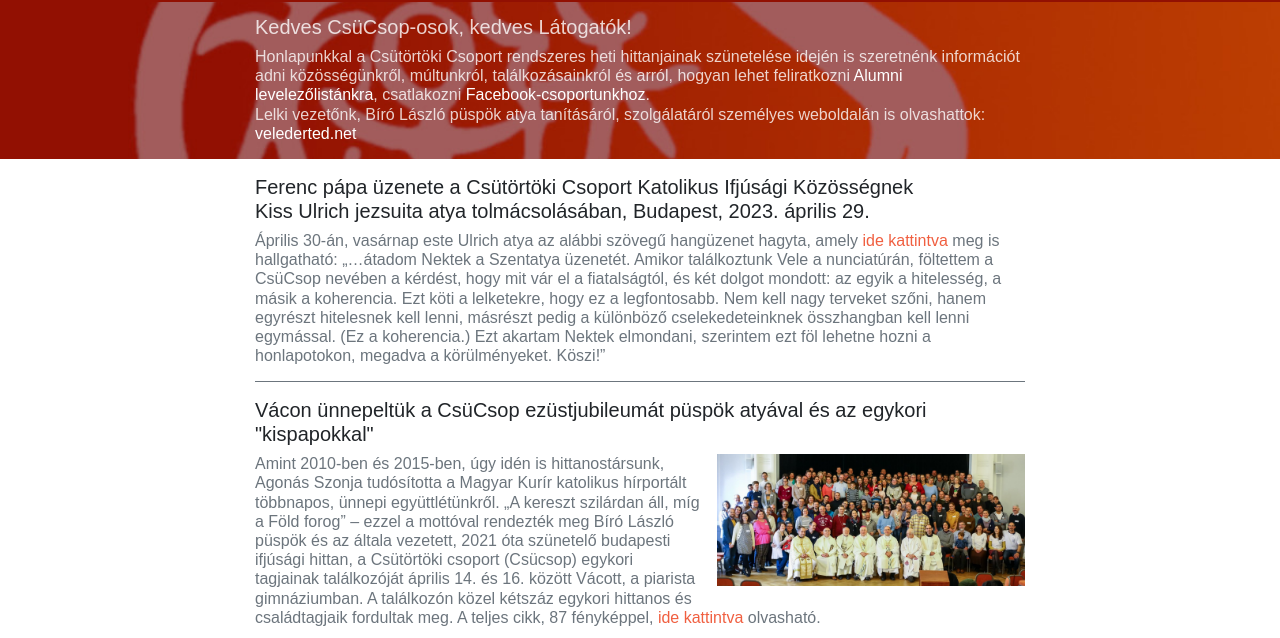
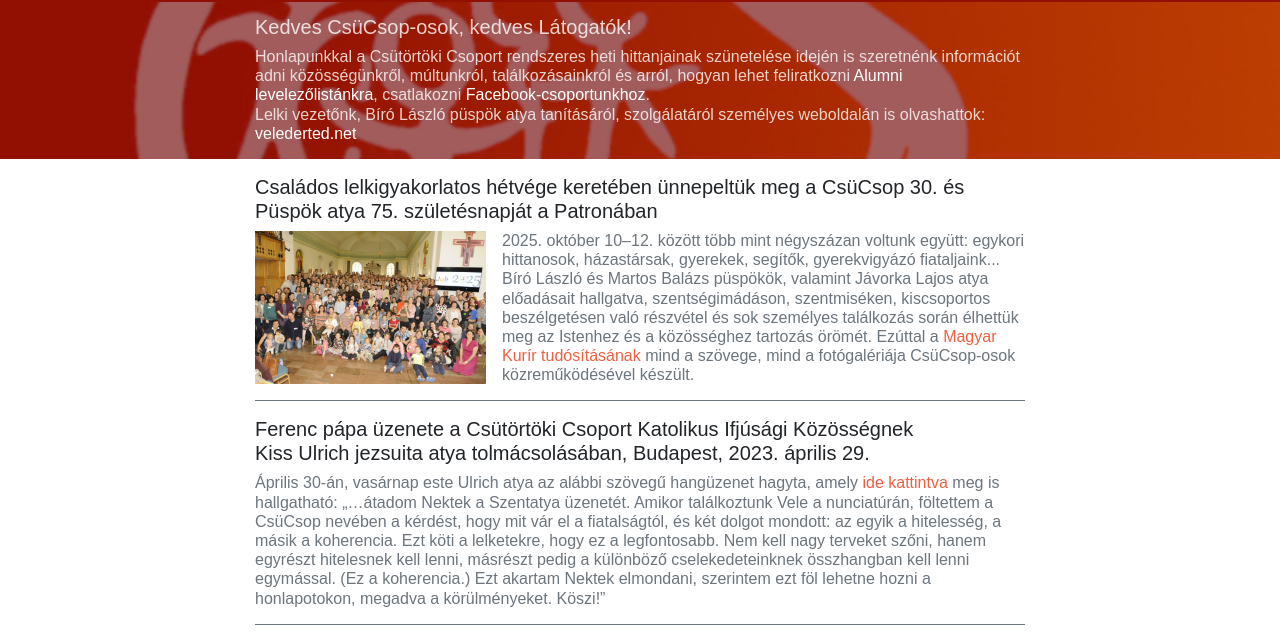
Before and after one commit to oroszgy/csucsop.hu, a plain HTML site: page index.html in a window 1280 px wide. Shown: the part 49-687 px from the top of the page. Drawn offline with Linux system fonts and the light colour scheme.

Commit message:
Add files via upload

```diff
--- a/index.html
+++ b/index.html
@@ -87,6 +87,17 @@ Lelki vezetőnk, Bíró László püspök atya tanításáról, szolgálatáról
         <div class="container">
         <div class="row">
           <div class="col-lg-12 mx-auto text-left mw800">
+		    <h5>
+Családos lelkigyakorlatos hétvége keretében ünnepeltük meg a CsüCsop 30. és Püspök atya 75. születésnapját a Patronában
+			</h5>
+            <p class="text-muted">
+			<img src="patrona01.jpg" title="Forrás: Vidákovits István" style="float:left" width="30%" class="mb-3 mr-3"/>
+2025. október 10–12. között több mint négyszázan voltunk együtt: egykori hittanosok, házastársak, gyerekek, segítők, gyerekvigyázó fiataljaink... Bíró László és Martos Balázs püspökök, valamint Jávorka Lajos atya előadásait hallgatva, szentségimádáson, szentmiséken, kiscsoportos beszélgetésen való részvétel és sok személyes találkozás során élhettük meg az Istenhez és a közösséghez tartozás örömét. Ezúttal a <a href="https://www.magyarkurir.hu/hirek/a-joisten-is-tud-halozatot-epiteni-harminc-eve-szokkent-szarba-budapest-meghatarozo-hittanja" target="new">Magyar Kurír tudósításának</a> mind a szövege, mind a fotógalériája CsüCsop-osok közreműködésével készült.
+
+
+			</p>
+           <hr>
+
             <h5>
 Ferenc pápa üzenete a Csütörtöki Csoport Katolikus Ifjúsági Közösségnek<br>
 Kiss Ulrich jezsuita atya tolmácsolásában, Budapest, 2023. április 29.
@@ -104,8 +115,8 @@ Vácon ünnepeltük a CsüCsop ezüstjubileumát püspök atyával és az egykor
             <p class="text-muted">
 <img src="vac03.jpg" title="Forrás: Lambert Attila, Magyar Kurír" style="float:right" width="40%" class="mb-3 ml-3"/>
 Amint 2010-ben és 2015-ben, úgy idén is hittanostársunk, Agonás Szonja tudósította a Magyar Kurír katolikus hírportált többnapos, ünnepi együttlétünkről.
-„A kereszt szilárdan áll, míg a Föld forog” – ezzel a mottóval rendezték meg Bíró László püspök és az általa vezetett, 2021 óta szünetelő budapesti ifjúsági hittan, a Csütörtöki csoport (Csücsop) egykori tagjainak találkozóját április 14. és 16. között Vácott, a piarista gimnáziumban. A találkozón közel kétszáz egykori hittanos és családtagjaik fordultak meg.
-A teljes cikk, 87 fényképpel, <a href="https://www.magyarkurir.hu/hirek/noveljuk-lelki-labnyomunkat-egy-egyetemista-hittan-ami-ma-is-atjarja-magyar-egyhazat"> ide kattintva</a> olvasható.
+„A kereszt szilárdan áll, míg a Föld forog” – ezzel a mottóval rendezték meg Bíró László püspök és az általa vezetett, 2021 óta szünetelő budapesti ifjúsági hittan, a Csütörtöki csoport (Csücsop) egykori tagjainak találkozóját 2023. április 14. és 16. között Vácott, a piarista gimnáziumban. A találkozón közel kétszáz egykori hittanos és családtagjaik fordultak meg.
+A teljes cikk, 87 fényképpel, <a href="https://www.magyarkurir.hu/hirek/noveljuk-lelki-labnyomunkat-egy-egyetemista-hittan-ami-ma-is-atjarja-magyar-egyhazat" target="new"> ide kattintva</a> olvasható.
 
 			</p>
 		   </div>
```
Also changed, not shown: patrona01.jpg (added).
